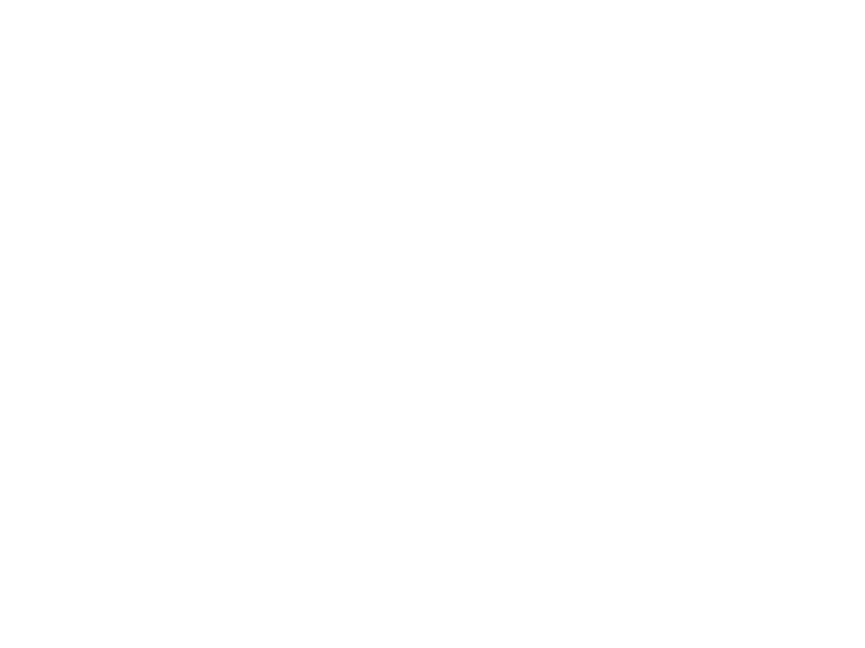
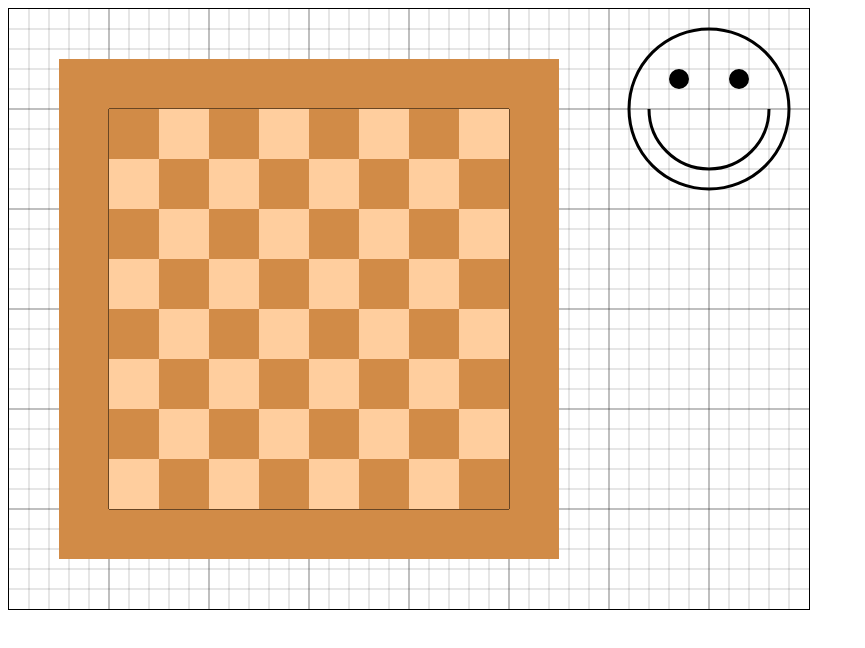
Before and after one commit to mitach/canvas-base, a website built with webpack: page index.html in a window 1280 px wide. Shown: the whole page, without its empty margins (0-865 px from the left). Built offline with nearby package versions, Linux system fonts and the light colour scheme.

Commit message:
feat: chess board + smiley

```diff
--- a/index.html
+++ b/index.html
@@ -6,8 +6,14 @@
     <meta name="viewport" content="width=device-width, initial-scale=1.0">
     <title>TS Base</title>
     <script src="/dist/app.bundle.js" defer></script>
+
+    <style>
+        #canvas {
+            border: 1px solid black;
+        }
+    </style>
 </head>
 <body>
-
+    <canvas id="canvas" width="800" height="600"></canvas>
 </body>
 </html>
--- a/src/app.ts
+++ b/src/app.ts
@@ -0,0 +1,111 @@
+const canvas = document.getElementById('canvas') as HTMLCanvasElement;
+const ctx = canvas.getContext('2d');
+
+const WIDTH = canvas.width;
+const HEIGHT = canvas.height;
+
+const light = 'rgb(255, 206, 158)';
+const dark = 'rgb(209, 139, 71)';
+
+type ColorPalette = 'light' | 'dark';
+
+drawGrid();
+frame();
+smiley();
+checker();
+
+function drawGrid() {
+    ctx.lineWidth = 1;
+
+    for (let x = 20; x < WIDTH; x += 20) {
+        ctx.save();
+        ctx.strokeStyle = `rgba(0, 0, 0, ${x % 100 == 0 ? '0.5' : '0.2'})`;
+        ctx.beginPath();
+        ctx.moveTo(x, 0);
+        ctx.lineTo(x, HEIGHT);
+        ctx.stroke();
+        ctx.closePath();
+        ctx.restore();
+    }
+
+    for (let y = 20; y < HEIGHT; y += 20) {
+        ctx.save();
+        ctx.strokeStyle = `rgba(0, 0, 0, ${y % 100 == 0 ? '0.5' : '0.2'})`;
+        ctx.beginPath();
+        ctx.moveTo(0, y);
+        ctx.lineTo(WIDTH, y);
+        ctx.stroke();
+        ctx.closePath();
+        ctx.restore();
+    }
+}
+
+function frame() {
+    ctx.beginPath();
+    ctx.lineWidth = 50;
+    ctx.strokeStyle = dark;
+    ctx.rect(75, 75, 450, 450);
+    ctx.stroke();
+    ctx.closePath();
+
+    ctx.beginPath();
+    ctx.lineWidth = 1;
+    ctx.strokeStyle = 'rgb(0, 0, 0)';
+    ctx.rect(100, 100, 400, 400);
+    ctx.stroke();
+    ctx.closePath();
+}
+
+function smiley() {
+    ctx.beginPath();
+    ctx.lineWidth = 3;
+    ctx.arc(700, 100, 80, 0, 2 * Math.PI);
+    ctx.stroke();
+    ctx.closePath();
+
+    ctx.beginPath();
+    ctx.lineWidth = 3;
+    ctx.arc(700, 100, 60, 0, 1 * Math.PI);
+    ctx.stroke();
+    ctx.closePath();
+
+    ctx.beginPath();
+    ctx.lineWidth = 3;
+    ctx.arc(670, 70, 10, 0, 2 * Math.PI);
+    ctx.fill()
+    ctx.closePath();
+
+    ctx.beginPath();
+    ctx.lineWidth = 3;
+    ctx.arc(730, 70, 10, 0, 2 * Math.PI);
+    ctx.fill()
+    ctx.closePath();
+}
+
+function rect(file: number, rank: number, color: string) {
+    ctx.beginPath();
+    ctx.fillStyle = color;
+    ctx.rect(file * 50 + 100, rank * 50 + 100, 50, 50);
+    ctx.fill();
+    ctx.closePath();
+}
+
+function checker() {
+    for (let row = 0; row < 8; row++) {
+        for (let col = 0; col < 8; col++) {
+            if (row % 2 == 0) {
+                if (col % 2 == 0) {
+                    rect(col, row, dark)
+                } else {
+                    rect(col, row, light)
+                }
+            } else {
+                if (col % 2 == 0) {
+                    rect(col, row, light)
+                } else {
+                    rect(col, row, dark)
+                }
+            }
+        }
+    }
+}
```
Also changed, not shown: 2 other files.
